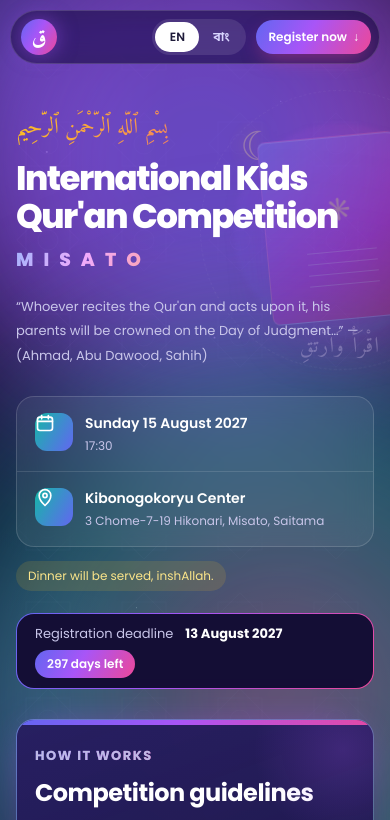
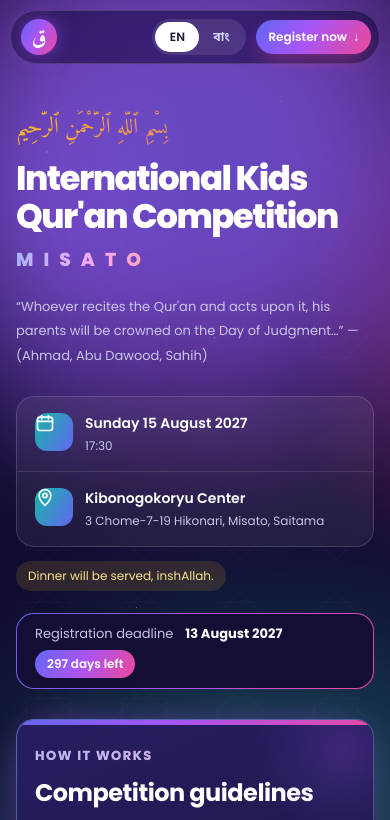
Before and after one commit to armanhossain81155/competetion-form, a plain HTML site: page index.html in a window 390 px wide. Shown: the top 820 px of the page. Drawn offline with Linux system fonts and the light colour scheme.

Commit message:
Fix mobile header overflow on Android
overflow-x: clip is not supported by every mobile browser, so the hero
glow and art still widened the page and pushed the header buttons off
screen. Glows now sit in a clipped container that fades out below the
hero, the decorative art is hidden on small screens, and the page
background no longer extends past the viewport. Asset links get a ?v=
query so phones fetch fresh files.

Co-Authored-By: Claude Opus 5.5 <noreply@anthropic.com>

```diff
--- a/index.html
+++ b/index.html
@@ -6,9 +6,10 @@
   <meta name="description" content="Register online for the International Kids Qur'an Competition.">
   <meta name="theme-color" content="#0f2a44">
   <title>Kids Qur'an Competition | Registration</title>
-  <link rel="stylesheet" href="style.css">
-  <script src="config.js" defer></script>
-  <script src="script.js" defer></script>
+  <!-- ?v= number bariye dile phone-er browser notun file load korbe (cache e puron ta dekhabe na) -->
+  <link rel="stylesheet" href="style.css?v=5">
+  <script src="config.js?v=5" defer></script>
+  <script src="script.js?v=5" defer></script>
 </head>
 <body>
   <header class="site-header">
@@ -27,6 +28,7 @@
 
   <main id="top">
     <section class="hero" aria-labelledby="page-title">
+      <div class="hero-glow" aria-hidden="true"></div>
       <div class="hero-copy">
         <p class="bismillah" lang="ar">بِسْمِ ٱللَّٰهِ ٱلرَّحْمَٰنِ ٱلرَّحِيمِ</p>
         <h1 id="page-title"><span data-config="title"></span><br><em data-config="region"></em></h1>
--- a/style.css
+++ b/style.css
@@ -49,13 +49,14 @@ body {
 body::before {
   position: fixed;
   z-index: -2;
-  inset: -20%;
+  inset: 0;
   background:
     radial-gradient(40% 35% at 15% 20%, #6366f155, transparent 70%),
     radial-gradient(35% 30% at 85% 30%, #ec489944, transparent 70%),
     radial-gradient(40% 35% at 70% 85%, #14b8a644, transparent 70%),
     radial-gradient(35% 30% at 20% 80%, #a855f744, transparent 70%),
     linear-gradient(180deg, #0e0a24, #120b30 50%, #0a0a1f);
+  background-size: 140% 140%;
   content: "";
   animation: aurora 30s ease-in-out infinite alternate;
 }
@@ -81,13 +82,13 @@ body::after {
 
 @keyframes aurora {
   0% {
-    transform: translate(0, 0) rotate(0deg);
+    background-position: 0% 0%;
   }
   50% {
-    transform: translate(4%, -3%) rotate(4deg);
+    background-position: 100% 30%;
   }
   100% {
-    transform: translate(-3%, 4%) rotate(-3deg);
+    background-position: 30% 100%;
   }
 }
 
@@ -242,8 +243,6 @@ a {
   position: relative;
   display: flex;
   min-height: 640px;
-  /* Pash theke baire jete dibe na (mobile-e page chowra hoye jay), kintu niche glow chorabe */
-  overflow-x: clip;
   align-items: center;
   justify-content: space-between;
   gap: 40px;
@@ -253,8 +252,22 @@ a {
   isolation: isolate;
 }
 
-.hero::before,
-.hero::after {
+/* Glow container: pash theke kete dey (mobile-e page chowra hoy na), kintu niche cards porjonto chorate dey */
+.hero-glow {
+  position: absolute;
+  z-index: -1;
+  top: 0;
+  right: 0;
+  bottom: -320px;
+  left: 0;
+  overflow: hidden;
+  pointer-events: none;
+  -webkit-mask-image: linear-gradient(#000 55%, transparent);
+  mask-image: linear-gradient(#000 55%, transparent);
+}
+
+.hero-glow::before,
+.hero-glow::after {
   position: absolute;
   z-index: -1;
   border-radius: 50%;
@@ -263,7 +276,7 @@ a {
   animation: drift 18s ease-in-out infinite alternate;
 }
 
-.hero::before {
+.hero-glow::before {
   top: -160px;
   left: -120px;
   width: 620px;
@@ -272,7 +285,7 @@ a {
   opacity: 0.75;
 }
 
-.hero::after {
+.hero-glow::after {
   right: -160px;
   bottom: -220px;
   width: 680px;
@@ -1326,12 +1339,7 @@ a:focus-visible {
   }
 
   .hero-art {
-    position: absolute;
-    top: 90px;
-    right: -90px;
-    width: 280px;
-    height: 280px;
-    opacity: 0.3;
+    display: none;
   }
 }
 
```
Also changed, not shown: 1 other file.
